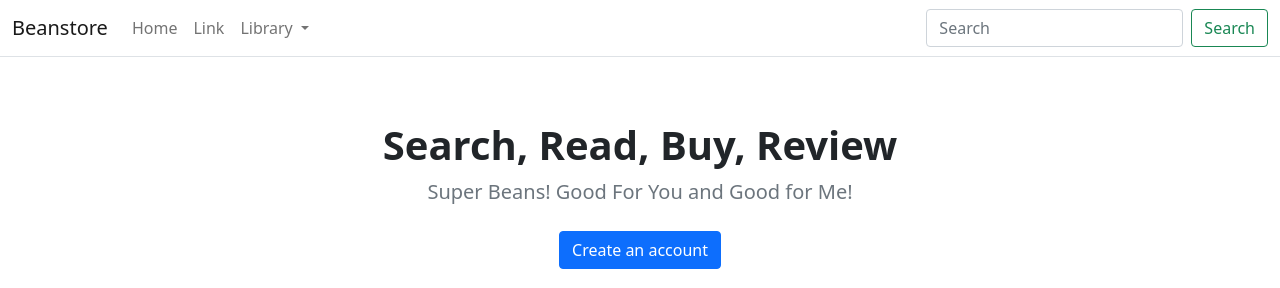
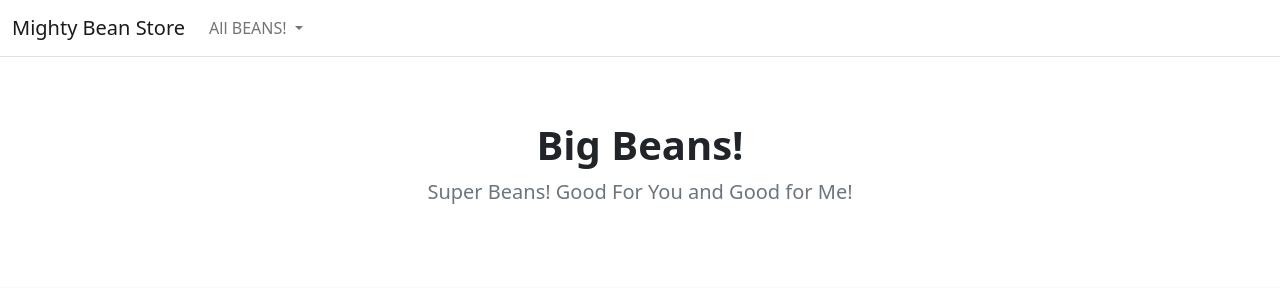
Before and after one commit to JoeComputational/djangoshop, a Django app: page / in a window 1280 px wide. Shown: the top 288 px of the page. Run offline with Django 4.2, Linux system fonts and the light colour scheme; data comes from the database, SQL or seed files in the repository; both versions use the stored data as it was after the commit.

Commit message:
fixed up and removed features that were broken

```diff
--- a/ecommerce/manage.py
+++ b/ecommerce/manage.py
@@ -11,9 +11,8 @@ def main():
         from django.core.management import execute_from_command_line
     except ImportError as exc:
         raise ImportError(
-            "Couldn't import Django. Are you sure it's installed and "
-            "available on your PYTHONPATH environment variable? Did you "
-            "forget to activate a virtual environment?"
+            "Couldn't import Django. Make sure its installed "
+            "forget to activate a venv?"
         ) from exc
     execute_from_command_line(sys.argv)
 
--- a/ecommerce/shop/asgi.py
+++ b/ecommerce/shop/asgi.py
@@ -8,7 +8,6 @@ https://docs.djangoproject.com/en/4.0/howto/deployment/asgi/
 """
 
 import os
-
 from django.core.asgi import get_asgi_application
 
 os.environ.setdefault('DJANGO_SETTINGS_MODULE', 'shop.settings')
--- a/ecommerce/shop/settings.py
+++ b/ecommerce/shop/settings.py
@@ -118,6 +118,10 @@ USE_TZ = True
 
 STATIC_URL = 'static/'
 
+STATICFILES_DIRS = [
+    os.path.join(BASE_DIR, "static")
+]
+
 # Default primary key field type
 # https://docs.djangoproject.com/en/4.0/ref/settings/#default-auto-field
 
--- a/ecommerce/shop/urls.py
+++ b/ecommerce/shop/urls.py
@@ -20,7 +20,7 @@ from django.urls import include, path
 
 urlpatterns = [
     path('admin/', admin.site.urls),
-    path('', include('store.urls', namespace='store'))
+    path('', include('store.urls', namespace='store')),
 ]
 
 #This just helps debug and gives me additional information when I facew an error  - good when using in browser - must turn off when done
--- a/ecommerce/store/views.py
+++ b/ecommerce/store/views.py
@@ -1,4 +1,4 @@
-from django.shortcuts import render
+from django.shortcuts import render, get_object_or_404
 from .models import Category, Product
 
 def all_products(request):
--- a/ecommerce/templates/store/follow.html
+++ b/ecommerce/templates/store/follow.html
@@ -6,34 +6,32 @@
     <meta charset="utf-8" />
     <title>{% block title %}Beans Aplenty{% endblock %}</title>
     <meta name="viewport" content="width=device-width, initial-scale=1">
-    <link href="https://cdn.jsdelivr.net/npm/bootstrap@5.0.0-beta1/dist/css/bootstrap.min.css" rel="stylesheet" integrity="sha384-giJF6kkoqNQ00vy+HMDP7azOuL0xtbfIcaT9wjKHr8RbDVddVHyTfAAsrekwKmP1" crossorigin="anonymous">
-    <script src="https://cdn.jsdelivr.net/npm/bootstrap@5.0.0-beta1/dist/js/bootstrap.bundle.min.js" integrity="sha384-ygbV9kiqUc6oa4msXn9868pTtWMgiQaeYH7/t7LECLbyPA2x65Kgf80OJFdroafW" crossorigin="anonymous"></script>
+    <link href="https://cdn.jsdelivr.net/npm/bootstrap@5.0.0-beta1/dist/css/bootstrap.min.css" rel="stylesheet"
+        integrity="sha384-giJF6kkoqNQ00vy+HMDP7azOuL0xtbfIcaT9wjKHr8RbDVddVHyTfAAsrekwKmP1" crossorigin="anonymous">
+    <script src="https://code.jquery.com/jquery-3.5.1.min.js"
+        integrity="sha256-9/aliU8dGd2tb6OSsuzixeV4y/faTqgFtohetphbbj0=" crossorigin="anonymous"></script>
+    <script src="https://cdn.jsdelivr.net/npm/bootstrap@5.0.0-beta1/dist/js/bootstrap.bundle.min.js"
+        integrity="sha384-ygbV9kiqUc6oa4msXn9868pTtWMgiQaeYH7/t7LECLbyPA2x65Kgf80OJFdroafW" crossorigin="anonymous">
+    </script>
 </head>
 
 <body>
     <header>
         <nav class="navbar navbar-expand-md navbar-light bg-white border-bottom">
             <div class="container-fluid">
-                <a class="navbar-brand" href="#">Beanstore</a>
+                <a class="navbar-brand" href="/">Mighty Bean Store</a>
                 <button class="navbar-toggler" type="button" data-bs-toggle="collapse" data-bs-target="#navbarCollapse"
                     aria-controls="navbarCollapse" aria-expanded="false" aria-label="Toggle navigation">
                     <span class="navbar-toggler-icon"></span>
                 </button>
                 <div class="collapse navbar-collapse" id="navbarCollapse">
                     <ul class="navbar-nav me-auto mb-2 mb-md-0">
-                        <li class="nav-item active">
-                            <a class="nav-link" aria-current="page" href="/">Home</a>
-                        </li>
-                        <li class="nav-item">
-                            <a class="nav-link" href="#">Link</a>
-                        </li>
                         <li class="nav-item dropdown">
                             <a class="nav-link dropdown-toggle" href="#" id="navbarDropdown" role="button"
                                 data-bs-toggle="dropdown" aria-expanded="false">
-                                Library
+                                All BEANS!
                             </a>
                             <ul class="dropdown-menu" aria-labelledby="navbarDropdown">
-                                <li><a class="dropdown-item" href="{% url "store:all_products" %}">All</a></li>
                                 {% for c in categories %}
                                 <li {% if category.slug == c.slug %}class="selected" {% endif %}>
                                     <a class="dropdown-item" href="{{ c.get_absolute_url }}">{{ c.name|title }}</a>
@@ -42,14 +40,11 @@
                             </ul>
                         </li>
                     </ul>
-                    <form class="d-flex">
-                        <input class="form-control me-2" type="search" placeholder="Search" aria-label="Search">
-                        <button class="btn btn-outline-success" type="submit">Search</button>
-                    </form>
                 </div>
             </div>
         </nav>
     </header>
     <div id="content">{% block content %} {% endblock %}</div>
 </body>
+
 </html>
--- a/ecommerce/templates/store/index.html
+++ b/ecommerce/templates/store/index.html
@@ -9,11 +9,8 @@
   <section class="py-5 text-center container">
     <div class="row py-lg-3">
       <div class="col-lg-6 col-md-8 mx-auto">
-        <h1 class="h1 fw-bold">Search, Read, Buy, Review</h1>
+        <h1 class="h1 fw-bold">Big Beans!</h1>
         <p class="lead text-muted">Super Beans! Good For You and Good for Me!</p>
-        <p>
-          <a href="#" class="btn btn-primary my-2">Create an account</a>
-        </p>
       </div>
     </div>
   </section>
```
Also changed, not shown: ecommerce/db.sqlite3, ecommerce/media/images/29_PINTO.jpg (added), ecommerce/media/images/Black-Beans_edited-scaled.jpg (added), ecommerce/media/images/Chickpea_Mobile_banner.png (added), ecommerce/media/images/Chickpea_Mobile_banner_1.png (added), ecommerce/media/images/Chickpea_Mobile_banner_1_4Uk57Ld.png (added), ecommerce/media/images/Chickpea_Mobile_banner_1_IIu8VU9.png (added), ecommerce/media/images/Chickpea_Mobile_banner_myf3qqq.png (added), ecommerce/media/images/merlin_173126595_3764a3a1-e77b-46ea-ac59-2433876e8f00-articleLarge.jpg (added), ecommerce/media/images/mexican-pinto-beans-500x453.jpg (added), ecommerce/media/images/mexican-pinto-beans-500x453_sIfhGXb.jpg (added), ecommerce/media/images/mexican-pinto-beans-500x453_xMllQpw.jpg (added), ecommerce/media/images/pinto.jpg (added).
